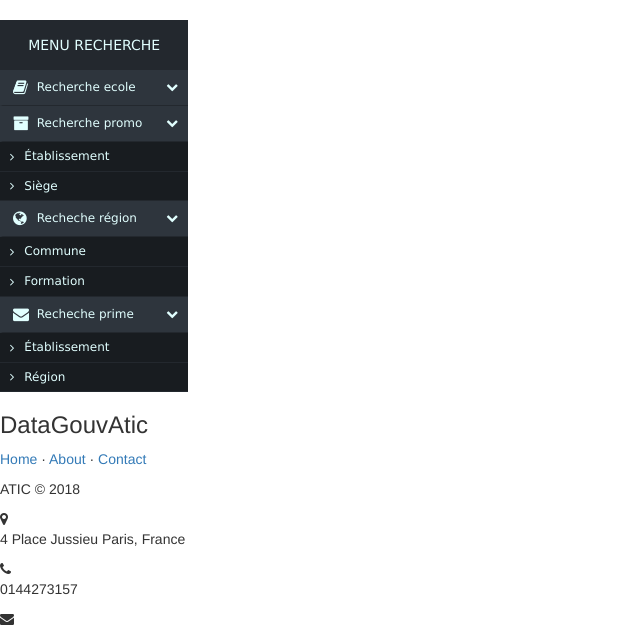
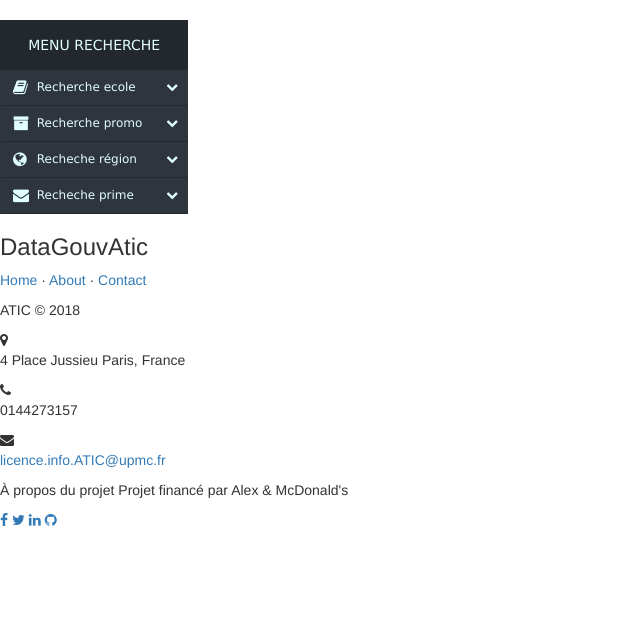
Before and after one commit to darcosion/datagouv, a Django app: page /recherche/ in a window 1280 px wide. Shown: the part 52-684 px from the top of the page, without its empty margins (0-640 px from the left). Run offline with Django 3.2, Linux system fonts and the light colour scheme; some libraries are stand-ins or nearby versions.

Commit message:
Menu plus performent

```diff
--- a/datagouv/template/recherche.html
+++ b/datagouv/template/recherche.html
@@ -33,34 +33,33 @@
                       <!-- F.I.N -->
 
                       <!--  Recherche Promo -->
-
-                        <li data-toggle="collapse" data-target="products" class="collapsed">
+                        <li data-toggle="collapse" data-target="#promo" class="collapsed">
                           <a href="{% url 'home:recherche_promo' %}"><i class="fa fa-archive fa-lg"></i> Recherche promo</a><span class="arrow"></span>
                         </li>
-                          <ul class="sub-menu collapse in" id="products">
-                            <li data-toggle="collapse" data-target="#promo"><a href="{% url 'home:recherche_etudiantuniversite' %}">Établissement</a></li>
-                            <li><a href="{% url 'home:recherche_etudiantuniversite' %}">Siège</a></li>
+                          <ul class="sub-menu collapse " id="promo">
+                            <li data-toggle="collapse" data-target="#"><a href="{% url 'home:recherche_etudiantetab' %}">Établissement</a></li>
+                            <li><a href="{% url 'home:recherche_etudiantcommune' %}">Siège</a></li>
                           </ul>
 
                       <!-- F.I.N -->
 
                       <!--  Recherche Région -->
-                        <li data-toggle="collapse" data-target="#products" class="collapsed">
+                        <li data-toggle="collapse" data-target="#region" class="collapsed">
                           <a href="{% url 'home:recherche_effectifregional' %}"><i class="fa fa-globe fa-lg"></i> Recheche région</a><span class="arrow"></span>
                         </li>
-                          <ul class="sub-menu collapse in" id="products">
-                            <li data-toggle="collapse" data-target="#region"><a href="{% url 'home:recherche_effectif' %}">Commune</a></span></li>
+                          <ul class="sub-menu collapse " id="region">
+                            <li data-toggle="collapse" data-target=""><a href="{% url 'home:recherche_effectif' %}">Commune</a></span></li>
                             <li><a href="{% url 'home:recherche_effectif' %}">Formation</a></li>
                           </ul>
 
                       <!-- F.I.N -->
 
                       <!--  Recherche Prime -->
-                        <li data-toggle="collapse" data-target="#products" class="collapsed">
-                            <a href="{% url 'home:recherche_prime' %}"><i class="fa fa-envelope  fa-lg"></i> Recheche prime</a><span class="arrow"></span>
+                        <li data-toggle="collapse" data-target="#prime" class="collapsed">
+                            <a href="{% url 'home:recherche_prime' %}"><i class="fa fa-envelope fa-lg"></i> Recheche prime</a><span class="arrow"></span>
                         </li>
-                            <ul class="sub-menu collapse in" id="products">
-                              <li data-toggle="collapse" data-target="#prime"><a href="{% url 'home:recherche_primeben' %}">Établissement</a></li>
+                            <ul class="sub-menu collapse" id="prime">
+                              <li data-toggle="collapse" data-target=""><a href="{% url 'home:recherche_primeben' %}">Établissement</a></li>
                               <li><a href="{% url 'home:recherche_effectif' %}">Région</a></li>
                             </ul>
 
```
